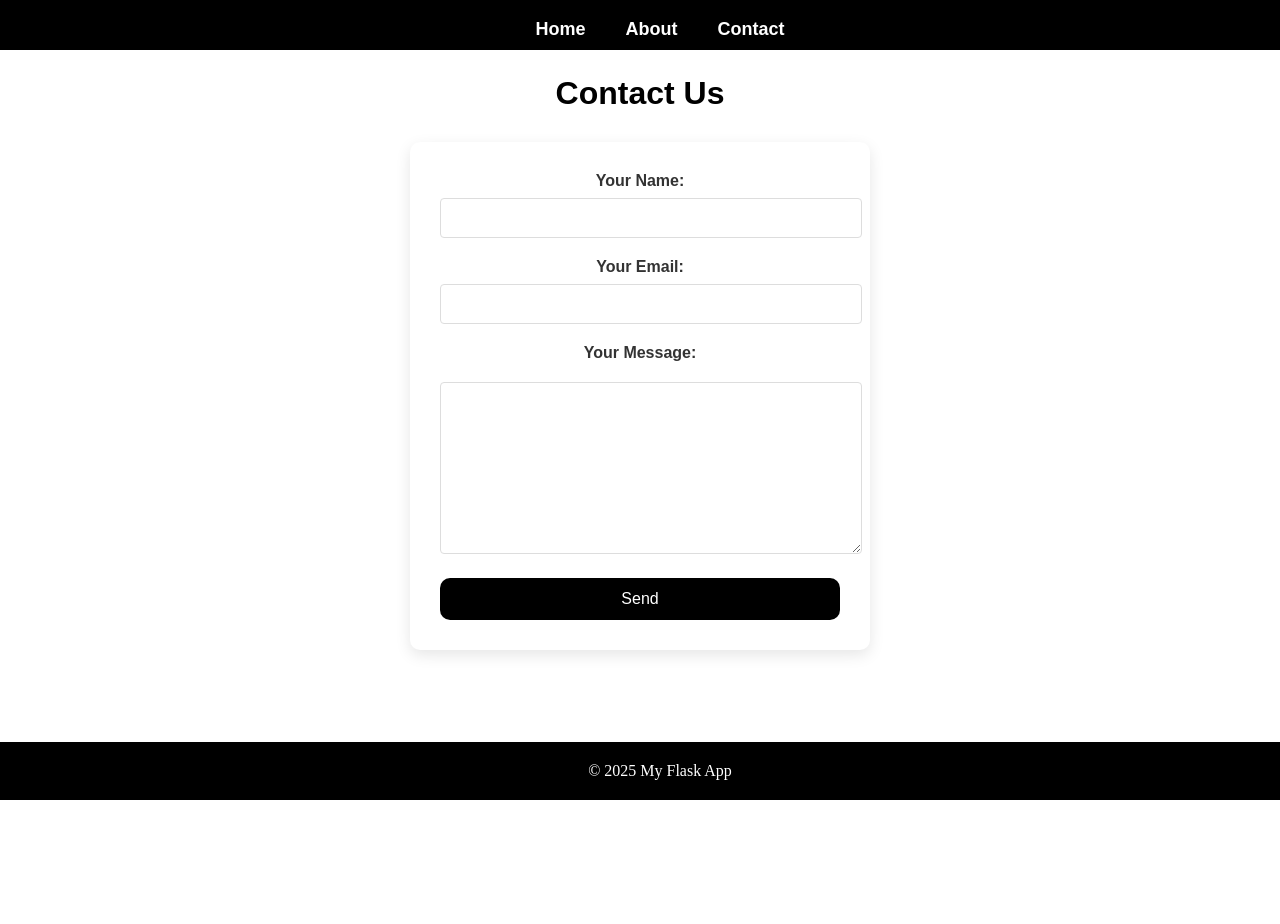
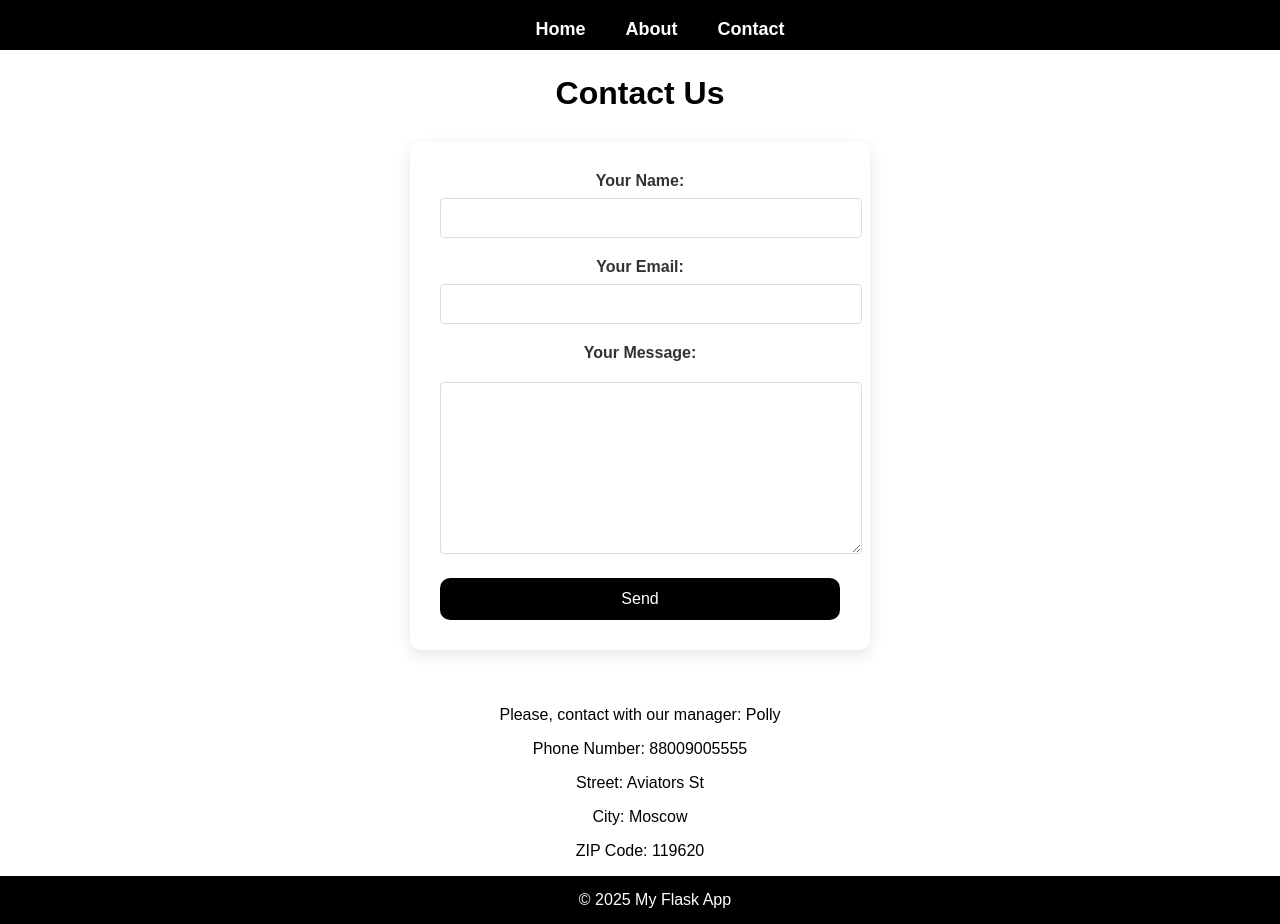
Before and after one commit to Olesia1405/flask_practicum_1, a Flask app: page /contact in a window 1280 px wide. Before the commit the page ends 800 px from the top, so only its background shows below. Run offline with Flask 3, Linux system fonts and the light colour scheme.

Commit message:
add changes to templates

```diff
--- a/app/routes.py
+++ b/app/routes.py
@@ -1,5 +1,6 @@
 from app import app
 from flask import render_template, url_for, request, flash
+from datetime import datetime
 
 
 menu = [
@@ -10,21 +11,37 @@ menu = [
 
 @app.route('/home')
 def home():
-    return render_template('index.html',title="Welcome to My Flask App", menu=menu)
+    current_time = datetime.now()
+    return render_template('index.html',title="Welcome to My Flask App", menu=menu, current_time=current_time)
 
 @app.route('/about')
 def about():
-    return render_template('about.html', title="About Us", menu=menu)
+    team_members = [
+        {'name': 'Alice', 'role': 'Developer'},
+        {'name': 'Bob', 'role': 'Designer'},
+        {'name': 'Charlie', 'role': 'Project Manager'}
+    ]
+    return render_template('about.html', title="About Us", menu=menu, team=team_members)
 
 @app.route('/contact', methods=['POST', 'GET'])
 def contact():
+    manager = {
+        'name': 'Polly',
+        'contacts': {
+            'phone_number': 88009005555,
+            'city': 'Moscow',
+            'street': 'Aviators St',
+            'zip': 119620
+        }
+    }
+
     if request.method == 'POST':
         if len(request.form['username']) > 2:
             flash('Your message has been sent successfully', category='success')
         else:
             flash('Error', category='error')
 
-    return render_template('contact.html', title="Contact Us", menu=menu)
+    return render_template('contact.html', title="Contact Us", menu=menu, manager=manager)
 
 
 
--- a/app/static/css/styles.css
+++ b/app/static/css/styles.css
@@ -1,9 +1,8 @@
 html, body {
     font-family: 'Arial';
-    margin: 0;
-    padding: 0;
-    height: 100%;
-    width: 100%;
+    display: flex;
+    flex-direction: column;
+    min-height: 100vh;
 }
 
 h1 {
@@ -57,15 +56,14 @@ body {
 }
 
 .footer {
-    font-family: 'Arrival';
-    position: fixed;
-    bottom: 0;
+    margin-top: auto;
     width: 100%;
     text-align: center;
-    padding: 20px;
+    padding: 15px;
     color: white;
     background-color: black;
 }
+
 
 .text-content {
     padding: 20px;
--- a/app/templates/about.html
+++ b/app/templates/about.html
@@ -12,5 +12,10 @@
         <li>Vision: Empower people to build their ideas.</li>
         <li>Values: Collaboration, innovation, and learning.</li>
     </ul>
+    <ul> <strong>Our Team:</strong>
+    {% for member in team %}
+        <li>{{ member.name }}: {{ member.role | upper }}</li>
+    {% endfor %}
+    </ul>
 </div>
 {% endblock %}
--- a/app/templates/contact.html
+++ b/app/templates/contact.html
@@ -16,4 +16,10 @@
     <div class="form-submit"><input type="submit" value="Send"></div>
 </form>
 </div>
+<p>Please, contact with our manager: {{ manager.name }}</p>
+<p>Phone Number: {{ manager.contacts.phone_number }}</p>
+<p>Street: {{ manager.contacts.street }}</p>
+<p>City: {{ manager.contacts.city }}</p>
+<p>ZIP Code: {{ manager.contacts.zip }}</p>
+
 {% endblock %}
--- a/app/templates/index.html
+++ b/app/templates/index.html
@@ -4,6 +4,7 @@
 
 {% block content %}
 {{ super() }}
+<h1>Current Time: {{ current_time.strftime('%A, %B %d, %Y, %H:%M:%S') }}</h1>
 <div class="text-content">
     <h1>{{ title }}</h1>
     <p>Explore the website to learn more about us!</p>
```
Also changed, not shown: 1 other file.
